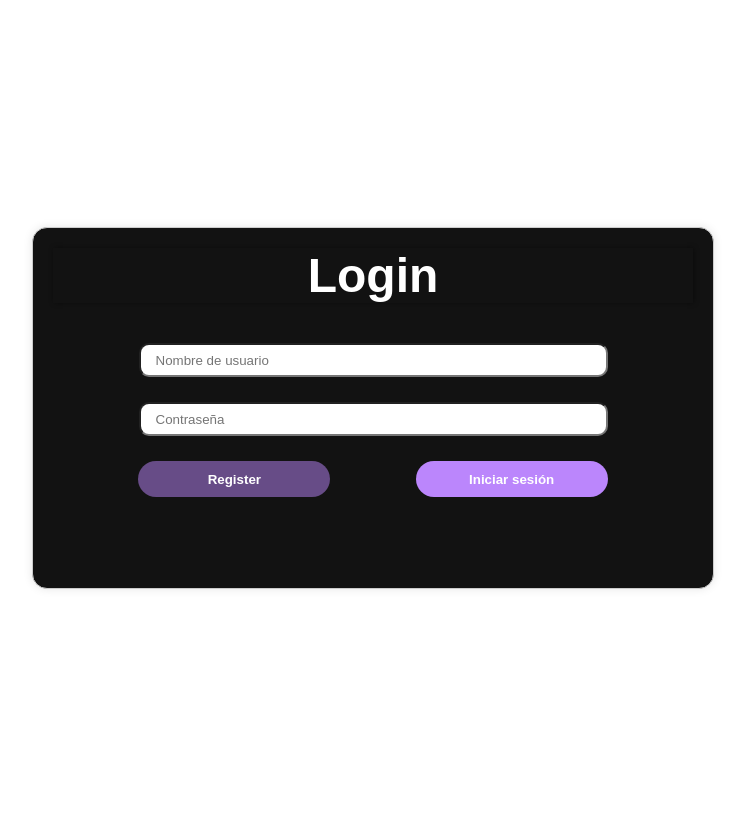
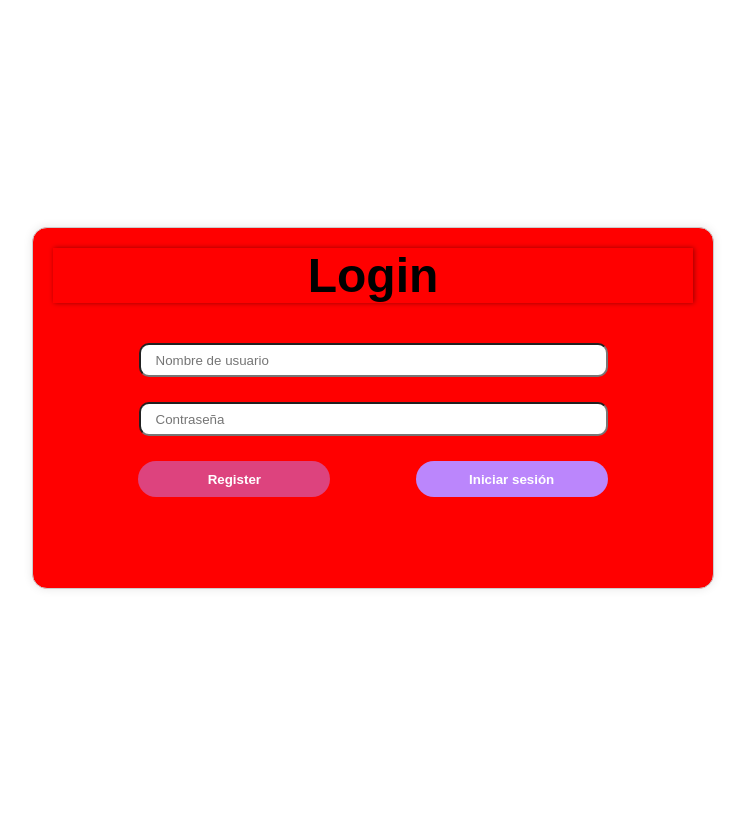
Before and after one commit to GbmaK/TDDS, a Django app: page / in a window 1280 px wide. Shown: the whole page, without its empty margins (267-1012 px from the left). Run offline with Django 5.2, Linux system fonts and the light colour scheme.

Commit message:
Caambiado los colores del login

```diff
--- a/login/static/styles.css
+++ b/login/static/styles.css
@@ -8,7 +8,7 @@
 .title-login {
     margin: 0px 0px 15px 0px;
     text-align: center;
-    color: white;
+    color: rgb(0, 0, 0);
     font-size: xxx-large;
     font-family: sans-serif;
     font-weight: 600;
@@ -18,7 +18,7 @@
 .login-container {
     width: 50vw;
     height: 25vw;
-    background-color: #121212;
+    background-color: #ff0000;
     padding: 20px;
     border: 1px solid #ccc;
     border-radius: 15px;
```
